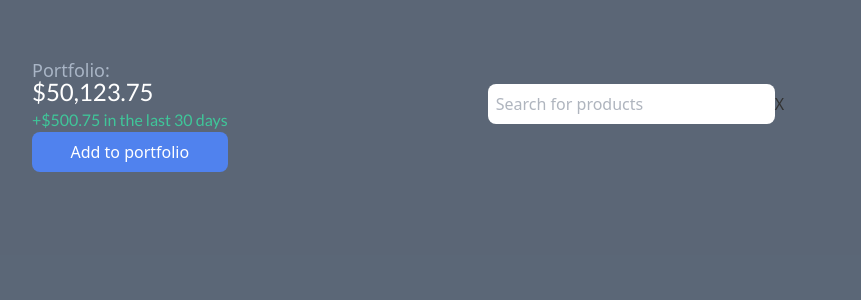
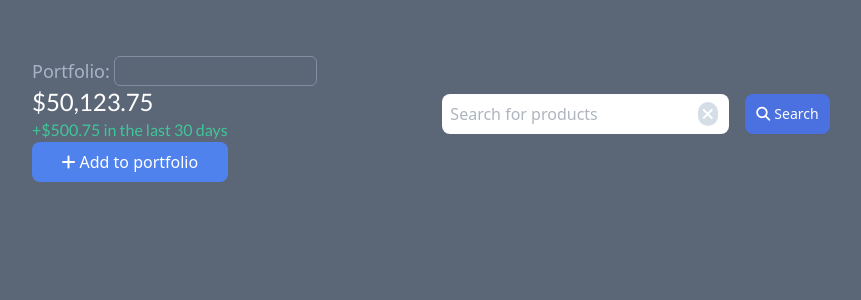
Before and after one commit to heyitsmattox/wave, a React (Vite) app: page /dashboard in a window 1280 px wide. Shown: the top 300 px of the page, without its empty margins (24-885 px from the left). Built offline with nearby package versions, Linux system fonts and the light colour scheme; no server answers; a web font is replaced by a local one.

Commit message:
updated styles for search bar component

```diff
--- a/src/pages/Dashboard/OverviewPanel.jsx
+++ b/src/pages/Dashboard/OverviewPanel.jsx
@@ -19,8 +19,8 @@ const handleSearch = (searchTerm) => {
 
 return (
   <>
-    <div className="pl-4 pt-4 flex justify-start w-full max-w-4xl  items-center">
-      <div className="font-latot text-lg text-slate-400 mr-1" >Portfolio:</div>
+    <div className="pl-4 pt-4 flex justify-start w-full max-w-md mb-2">
+    <div className="flex items-center font-latot text-lg text-slate-400 mr-1" >Portfolio:</div>
 
       <form
       onSubmit={(e) => {
@@ -30,13 +30,12 @@ return (
       >
         <input
         type="text"
+        className="font-lato text-lg text-emerald-500 bg-slate-700 border border-slate-500 focus:border-slate-500 rounded-md"
         value={portfolioName}
         onChange={(e) => {
           setPortfolioName(e.target.value)
-
         }
       }
-        className=" font-lato text-lg text-emerald-500 bg-slate-700"
         ></input>
       </form>
     </div>
@@ -49,7 +48,9 @@ return (
       <div className="absolute flex flex-col">
     <span className=" text-white text-2xl font-lato">$50,123.75</span>
     <span className="text-emerald-500 font-lato">+$500.75 in the last 30 days</span>
-    <button className="p-2 flex rounded-lg bg-blue-600 justify-center text-white">Add to portfolio</button>
+    <button className="items-center p-2 flex rounded-lg bg-blue-600 justify-center text-white">
+    <i className="text-white mr-1 fa-solid fa-plus"></i>
+      Add to portfolio</button>
       </div>
 
     </div>
--- a/src/shared-components/SearchBar.jsx
+++ b/src/shared-components/SearchBar.jsx
@@ -1,7 +1,7 @@
 import { useState } from "react";
 
 const SearchBar = ({ onSearch }) => {
-  const [ searchTerm, setSearchTerm ] = useState("");
+  const [searchTerm, setSearchTerm] = useState("");
 
   const handleInputChange = (e) => {
     setSearchTerm(e.target.value);
@@ -10,21 +10,32 @@ const SearchBar = ({ onSearch }) => {
 
   return (
     <>
-      <div>
+      <div className="relative max-w-md flex ">
         <input
-          className="rounded-lg pr-12 p-2"
+          className="rounded-lg pr-12 p-2 focus:outline-none"
           type="text"
           placeholder="Search for products"
           value={searchTerm}
           onChange={handleInputChange}
-
         />
-        {/* add a new stytle for the x here */}
-          <button onClick={() => setSearchTerm("")}>X</button>
+        {/* clear button */}
+        <button
+        className="absolute inset-y-0 right-28"
+        onClick={() => setSearchTerm("")}
+        >
+         <i className="text-white text-small bg-slate-300 rounded-full p-1 fa-solid fa-xmark"></i>
+        </button>
+        {/* Search button */}
+        <button
+          className="ml-4 flex items-center rounded-lg bg-blue-700 py-1 px-2.5 border border-transparent text-center text-sm text-white transition-all shadow-sm hover:shadow focus:bg-blue-900 focus:shadow-none active:bg-blue-900 hover:bg-blue-900 active:shadow-none disabled:pointer-events-none disabled:opacity-50 disabled:shadow-none"
+          type="button"
+        >
+          <i className="text-white mr-1 fa-solid fa-magnifying-glass"></i>
+          Search
+        </button>
       </div>
     </>
-  )
-
+  );
 };
 
 export default SearchBar;
```
